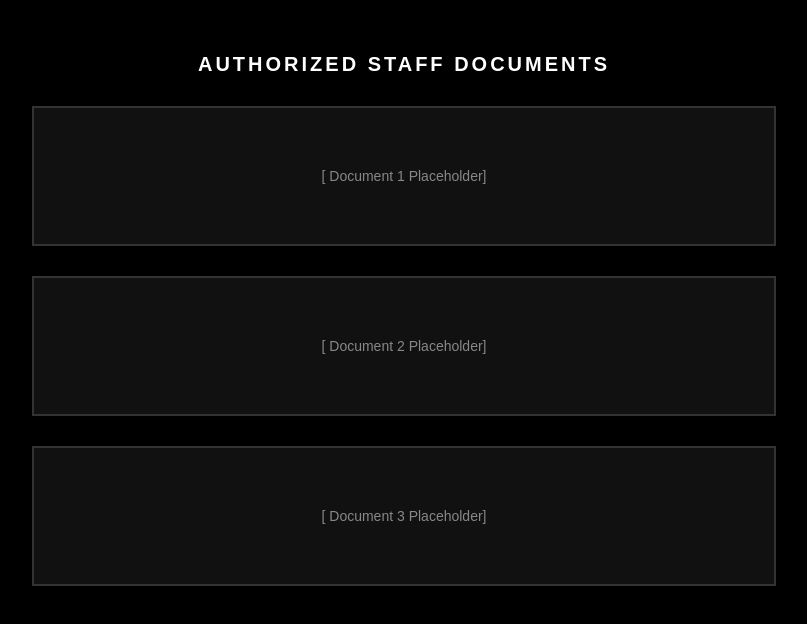
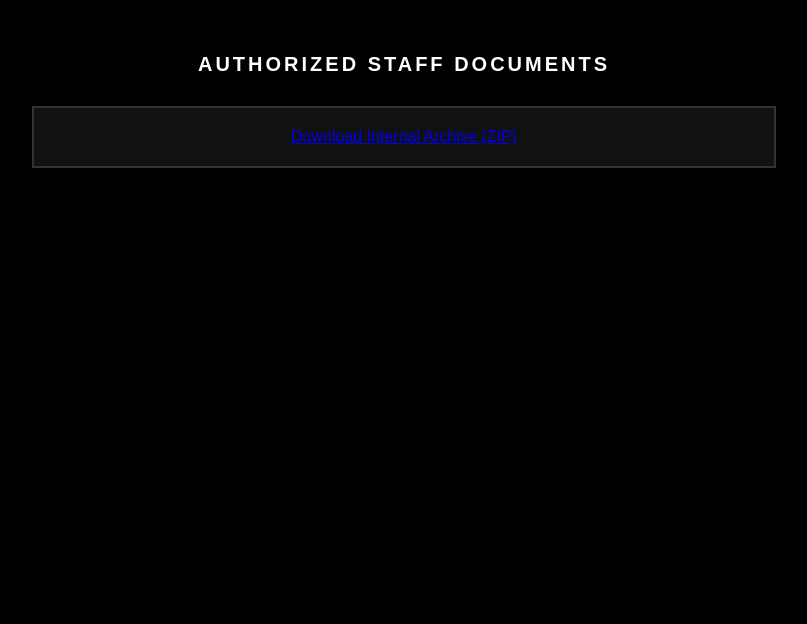
Before and after one commit to GreenlineInteractive/greenlineregistry, a plain HTML site: page staffdocuments.html in a window 1280 px wide. Shown: the whole page, without its empty margins (236-1043 px from the left). Drawn offline with Linux system fonts and the light colour scheme.

Commit message:
added the actual documents.html

```diff
--- a/staffdocuments.html
+++ b/staffdocuments.html
@@ -47,16 +47,10 @@
   <h1>AUTHORIZED STAFF DOCUMENTS</h1>
 
   <div class="doc">
-    <div class="placeholder">[ Document 1 Placeholder]</div>
-  </div>
-
-  <div class="doc">
-    <div class="placeholder">[ Document 2 Placeholder]</div>
-  </div>
-
-  <div class="doc">
-    <div class="placeholder">[ Document 3 Placeholder]</div>
-  </div>
+  <a href="https://drive.google.com/drive/folders/1UKczazhloIkLHaYN_uPA6YVYs_tcHCbS?usp=sharing" target="_blank">
+    Download Internal Archive (ZIP)
+  </a>
+</div>
 
 </body>
 </html>
```
